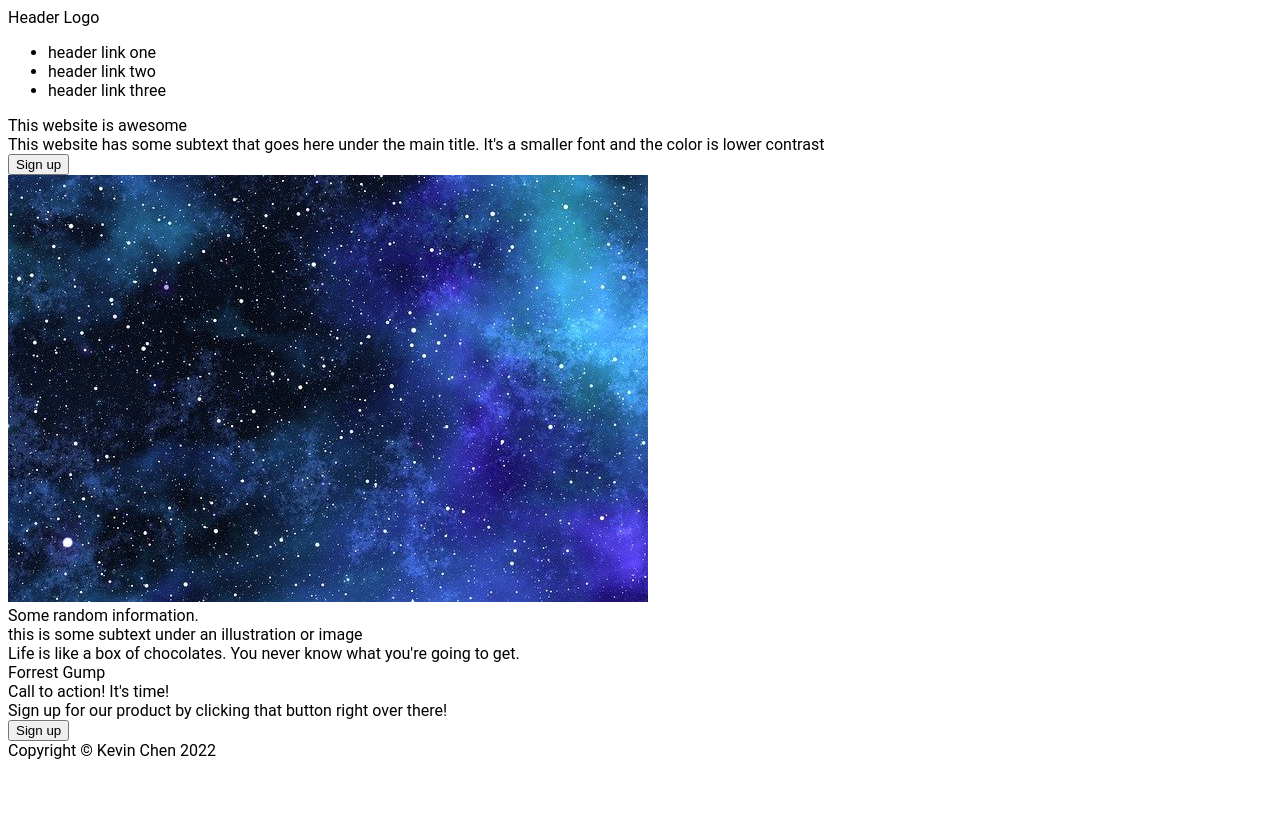
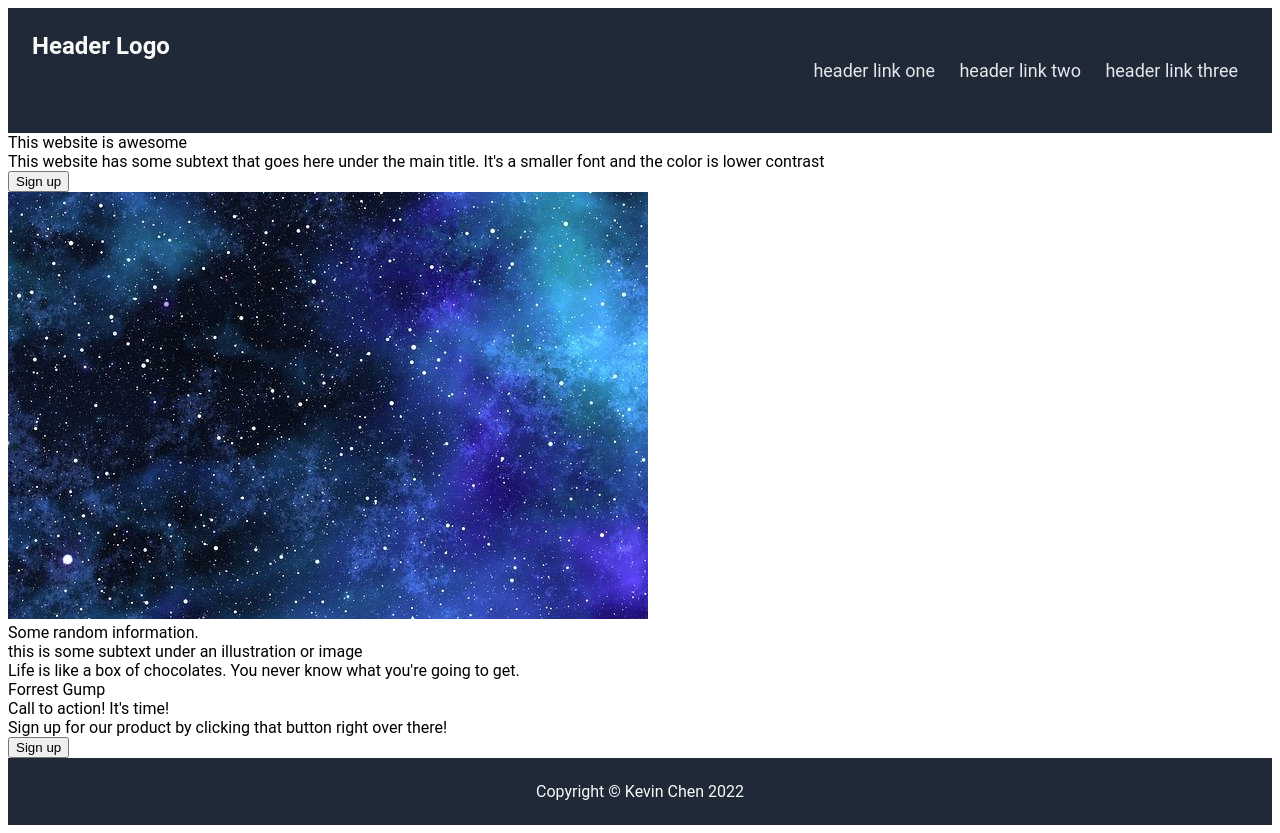
Before and after one commit to kevinwchen/odin-landing-page, a plain HTML site: page index.html in a window 1280 px wide. Before the commit the page ends 800 px from the top, so only its background shows below. Drawn offline with Linux system fonts and the light colour scheme.

Commit message:
Add header and footer basic styles

```diff
--- a/index.html
+++ b/index.html
@@ -10,19 +10,19 @@
 </head>
 <body>
     <div class="header">
-        <div class="logo">Header Logo</div>
+        <div class="logotext">Header Logo</div>
         <div class="links">
             <ul>
-                <li>header link one</li>
-                <li>header link two</li>
-                <li>header link three</li>
+                <li><a href="https://www.theodinproject.com/lessons/foundations-landing-page">header link one</a></li>
+                <li><a href="https://www.theodinproject.com/lessons/foundations-landing-page">header link two</a></li>
+                <li><a href="https://www.theodinproject.com/lessons/foundations-landing-page">header link three</a></li>
             </ul>
         </div>
     </div>
     <div class="body">
         <div class="container-hero">
             <div class="left">
-                <div class="hero-text">This website is awesome</div>
+                <div class="hero-maintext">This website is awesome</div>
                 <div class="hero-subtext">This website has some subtext that goes here under the main title. It's a smaller font and the color is lower contrast</div>
                 <button>Sign up</button>
             </div>
--- a/style.css
+++ b/style.css
@@ -1,3 +1,46 @@
 body {
     font-family: 'Roboto', sans-serif;
+    display: flex;
+    flex-direction: column;
 }
+.header,
+.footer {
+    color: #f9faf8;
+    background-color: #1f2937;
+    display: flex;
+    justify-content: center;
+}
+
+.header {
+    flex-direction: row;
+    padding: 24px;
+    justify-content: space-between;
+}
+
+.logotext {
+    font-size: 24px;
+    font-weight: bold;
+}
+
+.links {
+    font-size: 18px;
+}
+
+ul {
+    list-style-type: none;
+}
+
+li {
+    display: inline-block;
+    margin: 10px;
+}
+
+a {
+    text-decoration: none;
+    color: #e5e7eb;
+}
+
+.footer {
+    align-items: center;
+    padding: 24px;
+}
```
